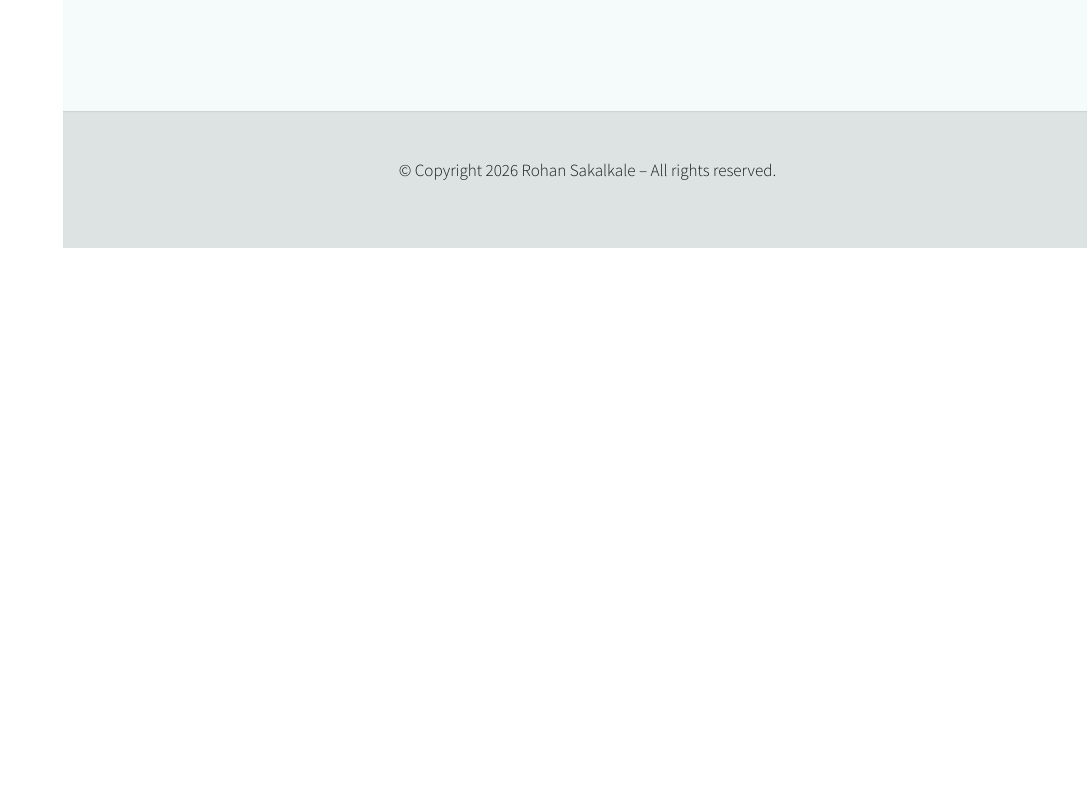
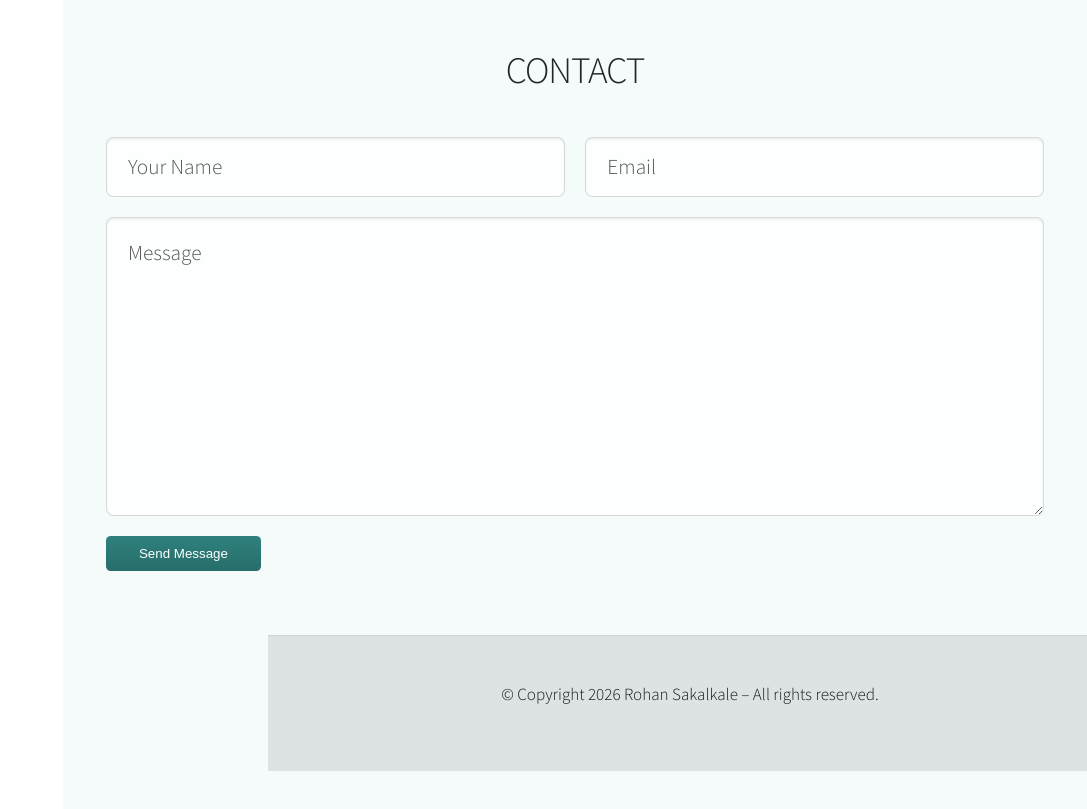
Before and after one commit to rsakalkale/Static-Personal-Website, a plain HTML site: page index.html in a window 1280 px wide. Shown: the part 5753-6562 px from the top of the page, without its empty margins (193-1280 px from the left). Before the commit the page ends 6001 px from the top, so only its background shows below. Drawn offline with Linux system fonts and the light colour scheme.

Commit message:
Lead Gen Form: Add contact capture fields and link to tag attributes

```diff
--- a/index.html
+++ b/index.html
@@ -583,8 +583,37 @@
                                 </div>
                             </div>
                         </div>
-			</div>
 
+                    <!-- Contact -->
+                        <section id="contact" class="four">
+                            <div class="container">
+
+                                <header>
+                                    <h2>CONTACT</h2>
+                                </header>
+
+                                <form action="https://formspree.io/f/xykqqwky" method="POST" class="contact-form">
+                                    <div class="row gtr-uniform">
+                                        <div class="6u 12u$(mobile)">
+                                            <input type="text" name="name" id="name" placeholder="Your Name" required />
+                                        </div>
+                                        <div class="6u$ 12u$(mobile)">
+                                            <input type="email" name="email" id="email" placeholder="Email" required />
+                                            <input type="hidden" name="ga_client_id" id="ga_client_id">
+                                        </div>
+                                        <div class="12u$">
+                                            <textarea name="message" id="message" placeholder="Message" rows="6" required></textarea>
+                                        </div>
+                                        <div class="12u$">
+                                            <button type="submit" class="button primary">Send Message</button>
+                                        </div>
+                                    </div>
+                                    <input type="hidden" name="_subject" value="New message from portfolio website" />
+                                    <input type="text" name="_gotcha" style="display:none" />
+                                </form>
+
+                            </div>
+                        </section>
 
 		<!-- Footer -->
 			<div id="footer">
```
